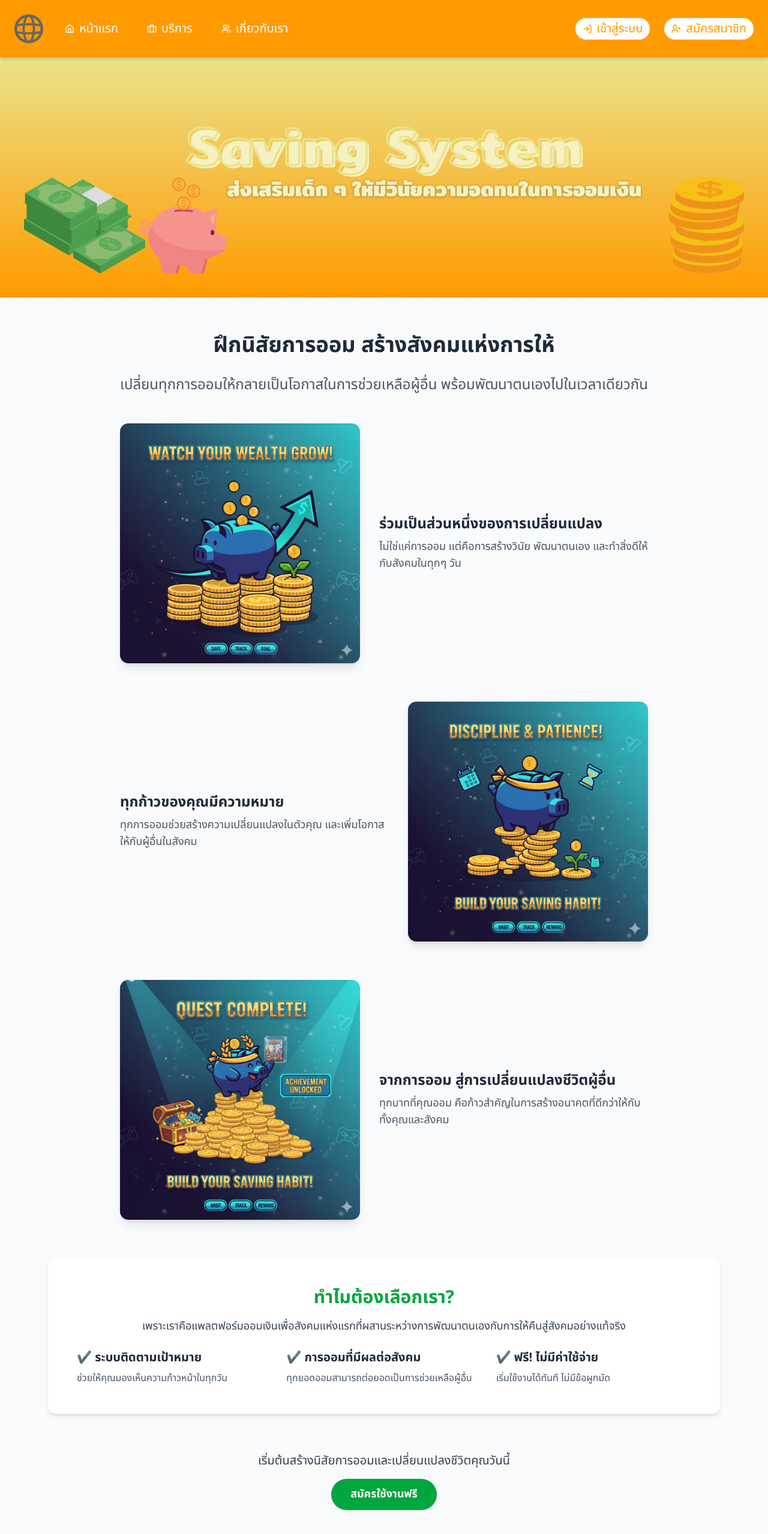
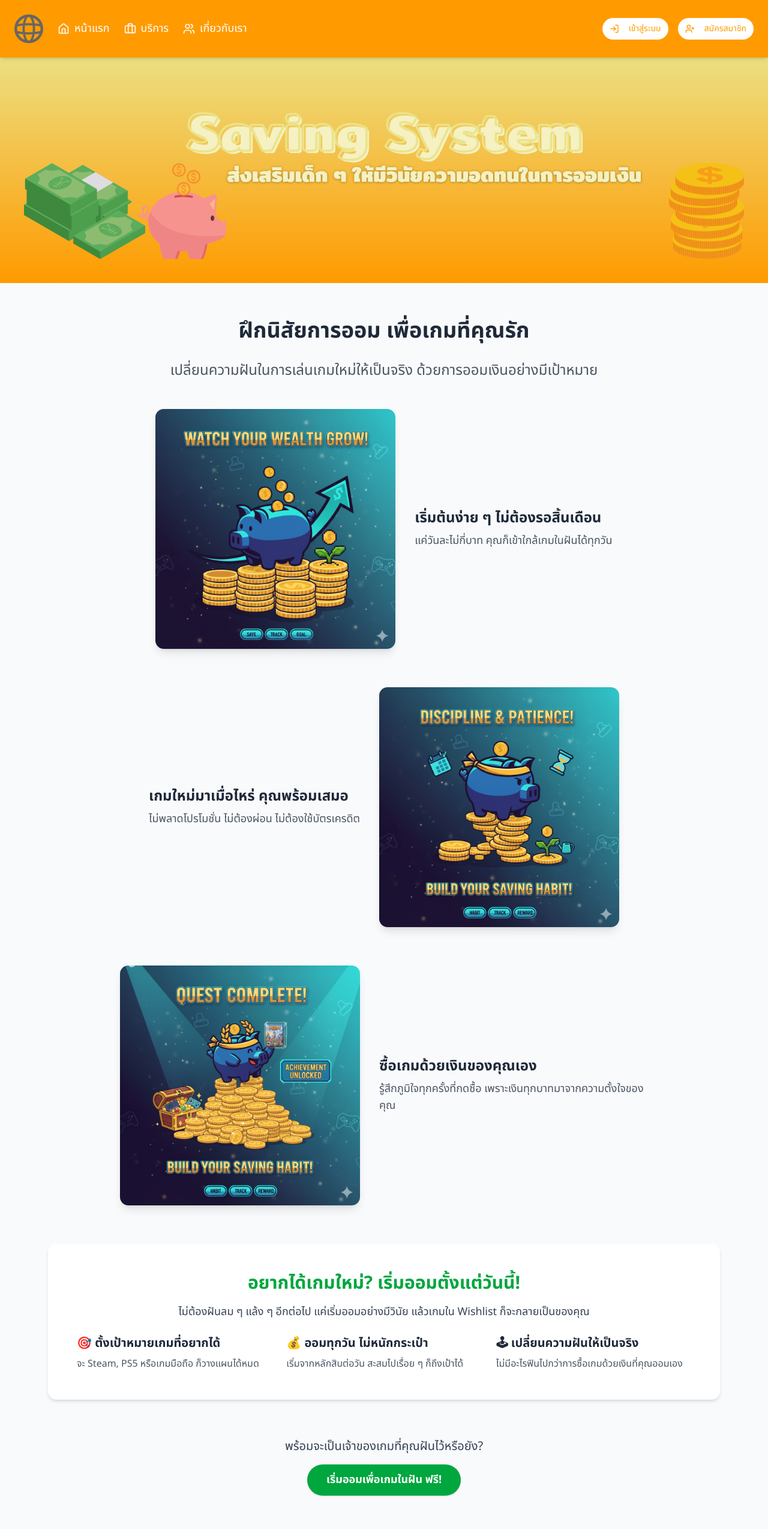
Before and after one commit to warispinyodom/savingsystem, a Next.js app: page / in a window 1280 px wide. Shown: the top 2558 px of the page at 60% size. Built offline with nearby package versions, Linux system fonts and the light colour scheme.

Commit message:
แก้ไข responsive

```diff
--- a/src/app/component/NavbarGuest.tsx
+++ b/src/app/component/NavbarGuest.tsx
@@ -1,97 +1,141 @@
 'use client';
 
-import Link from "next/link"
-import { Button } from "@/components/ui/button"
-import { useState } from "react"
-import { Home, Briefcase, Users, LogIn, UserPlus } from "lucide-react";
+import Link from "next/link";
+import { Button } from "@/components/ui/button";
+import { useState } from "react";
+import {
+  Home,
+  Briefcase,
+  Users,
+  LogIn,
+  UserPlus,
+  X,
+} from "lucide-react";
 
 export default function NavbarGuest() {
-
   const [isOpen, setIsOpen] = useState(false);
 
-    const toggleMenu = () => {
-        setIsOpen((prev) => !prev);
-    }
+  const toggleMenu = () => setIsOpen((prev) => !prev);
 
   return (
     <section>
-            {/* เราจะสร้าง navbar ที่หน้านี้เพื่อให้เกิดเป็น component ไว้เรียกใช้งานหลายหน้า*/}
-            <div className="fixed top-0 right-0 w-full bg-[#FF9B00] p-6 flex justify-between items-center shadow-md hidden md:flex z-50">
-                <div className="section-left flex items-center gap-6">
-                    <div className="section-logo transition-all duration-300 hover:scale-105">
-                        <img src="/globe.svg" alt="" width={48} height={48} />
+      {/* Desktop Navbar */}
+      <div className="fixed top-0 right-0 w-full bg-[#FF9B00] px-6 py-4 md:py-6 flex justify-between items-center shadow-md hidden md:flex z-50">
+        <div className="flex items-center gap-6">
+          <Link href="/" className="hover:scale-105 transition-all">
+            <img src="/globe.svg" alt="Logo" width={48} height={48} />
+          </Link>
+
+          <NavLink href="/" icon={<Home size={20} />} text="หน้าแรก" />
+          <NavLink href="/" icon={<Briefcase size={20} />} text="บริการ" />
+          <NavLink href="/" icon={<Users size={20} />} text="เกี่ยวกับเรา" />
         </div>
-                    <Button asChild variant="link" className="text-xl text-white transition-all duration-300 hover:scale-105">
-                        <Link href="/">
-                            <Home />หน้าแรก
+
+        <div className="flex gap-4">
+          <Button
+            asChild
+            className="bg-white text-[#FF9B00] hover:bg-gray-100 rounded-full transition hover:scale-105"
+          >
+            <Link href="/auth/login">
+              <LogIn className="mr-2" /> เข้าสู่ระบบ
             </Link>
           </Button>
-                    <Button asChild variant="link" className="text-xl text-white transition-all duration-300 hover:scale-105">
-                        <Link href="/">
-                            <Briefcase />บริการ
-                        </Link>
-                    </Button>
-                    <Button asChild variant="link" className="text-xl text-white transition-all duration-300 hover:scale-105">
-                        <Link href="/">
-                            <Users />เกี่ยวกับเรา
-                        </Link>
-                    </Button>
-                </div>
-                <div className="section-right flex items-center gap-6">
-                    {/* เนื้อหาสำหรับปุ่ม login logout */}
-                    <Button asChild className="text-xl bg-white text-[#FF9B00] hover:bg-gray-200 rounded-full transition-all duration-300 hover:scale-105 z-50">
-                        <Link href="/auth/login">
-                            <LogIn />เข้าสู่ระบบ
-                        </Link>
-                    </Button>
-                    <Button asChild className="text-xl bg-white text-[#FF9B00] hover:bg-gray-200 rounded-full transition-all duration-300 hover:scale-105">
+          <Button
+            asChild
+            className="bg-white text-[#FF9B00] hover:bg-gray-100 rounded-full transition hover:scale-105"
+          >
             <Link href="/auth/register">
-                            <UserPlus />สมัครสมาชิก
+              <UserPlus className="mr-2" /> สมัครสมาชิก
             </Link>
           </Button>
         </div>
       </div>
-            {/* mobile navbar menu */}
-            <div className="fixed top-0 right-0 w-full bg-[#FF9B00] p-6 flex justify-between items-center shadow-md flex md:hidden z-50">
-                <div className="section-left">
-                    <img className="transition-all duration-300 hover:scale-105" src="/globe.svg" alt="" width={48} height={48} />
+
+      {/* Mobile Navbar */}
+      <div className="fixed top-0 right-0 w-full bg-[#FF9B00] px-4 py-4 flex justify-between items-center shadow-md md:hidden z-50">
+        <Link href="/" className="hover:scale-105 transition">
+          <img src="/globe.svg" alt="Logo" width={40} height={40} />
+        </Link>
+
+        <button
+          onClick={toggleMenu}
+          className="text-white text-3xl focus:outline-none"
+        >
+          {isOpen ? <X size={32} /> : <>≡</>}
+        </button>
       </div>
-                <div className="section-right">
-                    {/* ทำ toggle menu เพื่อใช้ dropdown menu ใน โหมด mobile responsive */}
-                    <Button onClick={toggleMenu} className="bg-transparent outline-none text-white text-4xl font-bold cursor-pointer select-none transition-all duration-300 hover:scale-105 hover:bg-transparent">
-                        ≡
-                    </Button>
-                    {/* เนื้อหา dropdown menu เพื่อแสดง รายการลิงค์ไปยังหน้าต่าง ๆ  */}
-                    {isOpen &&
-                        <div className="absolute bg-white shadow-md p-6 right-10 rounded-md">
+
+      {/* Mobile Menu */}
+      {isOpen && (
+        <>
+          {/* Backdrop */}
+          <div
+            onClick={toggleMenu}
+            className="fixed inset-0 bg-black bg-opacity-40 z-40 backdrop-blur-sm"
+          />
+
+          {/* Dropdown Content */}
+          <div className="fixed top-20 right-4 bg-white shadow-lg rounded-xl p-6 w-[85vw] max-w-xs z-50">
             <div className="flex flex-col gap-4">
-                                <Link href="/" className="flex items-center gap-2 text-lg font-medium text-[#FF9B00] transition-all duration-300 hover:scale-105">
-                                    <Home />
-                                    หน้าแรก
-                                </Link>
-                                <Link href="/" className="flex items-center gap-2 text-lg font-medium text-[#FF9B00] transition-all duration-300 hover:scale-105">
-                                    <Briefcase />
-                                    บริการ
-                                </Link>
-                                <Link href="/" className="flex items-center gap-2 text-lg font-medium text-[#FF9B00] transition-all duration-300 hover:scale-105">
-                                    <Users />
-                                    เกี่ยวกับเรา
-                                </Link>
-                                <Button asChild className="shadow-md text-xl bg-white text-[#FF9B00] hover:bg-gray-200 rounded-full transition-all duration-300 hover:scale-105">
-                                    <Link href="/auth/login" className="">
-                                        <LogIn />เข้าสู่ระบบ
+              <MobileNavLink href="/" icon={<Home size={18} />} text="หน้าแรก" />
+              <MobileNavLink href="/" icon={<Briefcase size={18} />} text="บริการ" />
+              <MobileNavLink href="/" icon={<Users size={18} />} text="เกี่ยวกับเรา" />
+
+              <div className="border-t pt-4 flex flex-col gap-3">
+                <Button
+                  asChild
+                  className="w-full bg-white text-[#FF9B00] border hover:bg-gray-100 rounded-full transition"
+                >
+                  <Link href="/auth/login">
+                    <LogIn className="mr-2" /> เข้าสู่ระบบ
                   </Link>
                 </Button>
-                                <Button asChild className="shadow-md text-xl bg-white text-[#FF9B00] hover:bg-gray-200 rounded-full transition-all duration-300 hover:scale-105">
-                                    <Link href="/auth/register" className="">
-                                        <UserPlus />สมัครสมาชิก
+                <Button
+                  asChild
+                  className="w-full bg-white text-[#FF9B00] border hover:bg-gray-100 rounded-full transition"
+                >
+                  <Link href="/auth/register">
+                    <UserPlus className="mr-2" /> สมัครสมาชิก
                   </Link>
                 </Button>
               </div>
             </div>
+          </div>
+        </>
+      )}
+    </section>
+  );
 }
-                </div>
-            </div>
-        </section>
-    )
+
+// ✅ กำหนด type props แบบง่าย โดยไม่ใช้ JSX.Element
+function NavLink(props: {
+  href: string;
+  icon: React.ReactNode;
+  text: string;
+}) {
+  return (
+    <Link
+      href={props.href}
+      className="flex items-center gap-2 text-white text-lg font-medium hover:scale-105 transition-all"
+    >
+      {props.icon}
+      {props.text}
+    </Link>
+  );
 }
+
+function MobileNavLink(props: {
+  href: string;
+  icon: React.ReactNode;
+  text: string;
+}) {
+  return (
+    <Link
+      href={props.href}
+      className="flex items-center gap-2 text-[#FF9B00] text-base font-medium hover:scale-105 transition-all"
+    >
+      {props.icon}
+      {props.text}
+    </Link>
+  );
+}
--- a/src/app/page.tsx
+++ b/src/app/page.tsx
@@ -5,7 +5,7 @@ export default function Page() {
     <section className="bg-white min-h-screen">
       <NavbarGuest />
 
-      <div className="section-homepage mt-[96px]">
+      <div className="section-homepage mt-[72px] md:mt-=[96px]">
         {/* Banner */}
         <div className="section-banner">
           <img
@@ -18,10 +18,10 @@ export default function Page() {
         {/* Concept Section */}
         <div className="section-concept p-6 md:px-20 md:py-14 bg-gray-50">
           <div className="text-3xl md:text-4xl text-center font-bold text-gray-800 leading-snug mb-6">
-            ฝึกนิสัยการออม สร้างสังคมแห่งการให้
+            ฝึกนิสัยการออม เพื่อเกมที่คุณรัก
           </div>
           <div className="text-xl md:text-2xl text-center text-gray-600 font-medium mb-12">
-            เปลี่ยนทุกการออมให้กลายเป็นโอกาสในการช่วยเหลือผู้อื่น พร้อมพัฒนาตนเองไปในเวลาเดียวกัน
+            เปลี่ยนความฝันในการเล่นเกมใหม่ให้เป็นจริง ด้วยการออมเงินอย่างมีเป้าหมาย
           </div>
 
           {/* Section 1 */}
@@ -33,10 +33,10 @@ export default function Page() {
             />
             <div className="text-center md:text-left max-w-md">
               <h3 className="text-2xl font-semibold text-gray-800 mb-2">
-                ร่วมเป็นส่วนหนึ่งของการเปลี่ยนแปลง
+                เริ่มต้นง่าย ๆ ไม่ต้องรอสิ้นเดือน
               </h3>
               <p className="text-gray-600 text-lg">
-                ไม่ใช่แค่การออม แต่คือการสร้างวินัย พัฒนาตนเอง และทำสิ่งดีให้กับสังคมในทุกๆ วัน
+                แค่วันละไม่กี่บาท คุณก็เข้าใกล้เกมในฝันได้ทุกวัน
               </p>
             </div>
           </div>
@@ -50,10 +50,10 @@ export default function Page() {
             />
             <div className="text-center md:text-left max-w-md">
               <h3 className="text-2xl font-semibold text-gray-800 mb-2">
-                ทุกก้าวของคุณมีความหมาย
+                เกมใหม่มาเมื่อไหร่ คุณพร้อมเสมอ
               </h3>
               <p className="text-gray-600 text-lg">
-                ทุกการออมช่วยสร้างความเปลี่ยนแปลงในตัวคุณ และเพิ่มโอกาสให้กับผู้อื่นในสังคม
+                ไม่พลาดโปรโมชั่น ไม่ต้องผ่อน ไม่ต้องใช้บัตรเครดิต
               </p>
             </div>
           </div>
@@ -67,10 +67,10 @@ export default function Page() {
             />
             <div className="text-center md:text-left max-w-md">
               <h3 className="text-2xl font-semibold text-gray-800 mb-2">
-                จากการออม สู่การเปลี่ยนแปลงชีวิตผู้อื่น
+                ซื้อเกมด้วยเงินของคุณเอง
               </h3>
               <p className="text-gray-600 text-lg">
-                ทุกบาทที่คุณออม คือก้าวสำคัญในการสร้างอนาคตที่ดีกว่าให้กับทั้งคุณและสังคม
+                รู้สึกภูมิใจทุกครั้งที่กดซื้อ เพราะเงินทุกบาทมาจากความตั้งใจของคุณ
               </p>
             </div>
           </div>
@@ -78,29 +78,35 @@ export default function Page() {
           {/* Promote / Feature Highlights */}
           <div className="bg-white rounded-xl shadow-md p-8 md:p-12 text-center mb-16">
             <h3 className="text-3xl font-bold text-green-600 mb-4">
-              ทำไมต้องเลือกเรา?
+              อยากได้เกมใหม่? เริ่มออมตั้งแต่วันนี้!
             </h3>
             <p className="text-gray-700 text-lg mb-6">
-              เพราะเราคือแพลตฟอร์มออมเงินเพื่อสังคมแห่งแรกที่ผสานระหว่างการพัฒนาตนเองกับการให้คืนสู่สังคมอย่างแท้จริง
+              ไม่ต้องฝันลม ๆ แล้ง ๆ อีกต่อไป แค่เริ่มออมอย่างมีวินัย แล้วเกมใน Wishlist ก็จะกลายเป็นของคุณ
             </p>
             <div className="grid md:grid-cols-3 gap-6 text-left">
               <div>
                 <h4 className="text-xl font-semibold text-gray-800 mb-2">
-                  ✔️ ระบบติดตามเป้าหมาย
+                  🎯 ตั้งเป้าหมายเกมที่อยากได้
                 </h4>
-                <p className="text-gray-600">ช่วยให้คุณมองเห็นความก้าวหน้าในทุกวัน</p>
+                <p className="text-gray-600">
+                  จะ Steam, PS5 หรือเกมมือถือ ก็วางแผนได้หมด
+                </p>
               </div>
               <div>
                 <h4 className="text-xl font-semibold text-gray-800 mb-2">
-                  ✔️ การออมที่มีผลต่อสังคม
+                  💰 ออมทุกวัน ไม่หนักกระเป๋า
                 </h4>
-                <p className="text-gray-600">ทุกยอดออมสามารถต่อยอดเป็นการช่วยเหลือผู้อื่น</p>
+                <p className="text-gray-600">
+                  เริ่มจากหลักสิบต่อวัน สะสมไปเรื่อย ๆ ก็ถึงเป้าได้
+                </p>
               </div>
               <div>
                 <h4 className="text-xl font-semibold text-gray-800 mb-2">
-                  ✔️ ฟรี! ไม่มีค่าใช้จ่าย
+                  🕹 เปลี่ยนความฝันให้เป็นจริง
                 </h4>
-                <p className="text-gray-600">เริ่มใช้งานได้ทันที ไม่มีข้อผูกมัด</p>
+                <p className="text-gray-600">
+                  ไม่มีอะไรฟินไปกว่าการซื้อเกมด้วยเงินที่คุณออมเอง
+                </p>
               </div>
             </div>
           </div>
@@ -108,13 +114,13 @@ export default function Page() {
           {/* CTA */}
           <div className="text-center">
             <p className="text-xl font-medium text-gray-700 mb-4">
-              เริ่มต้นสร้างนิสัยการออมและเปลี่ยนแปลงชีวิตคุณวันนี้
+              พร้อมจะเป็นเจ้าของเกมที่คุณฝันไว้หรือยัง?
             </p>
             <a
               href="/register"
               className="inline-block px-8 py-3 bg-green-600 text-white text-lg font-semibold rounded-full shadow hover:bg-green-700 transition duration-300"
             >
-              สมัครใช้งานฟรี
+              เริ่มออมเพื่อเกมในฝัน ฟรี!
             </a>
           </div>
         </div>
```
Lines whose indentation alone changed are shown as unchanged.
